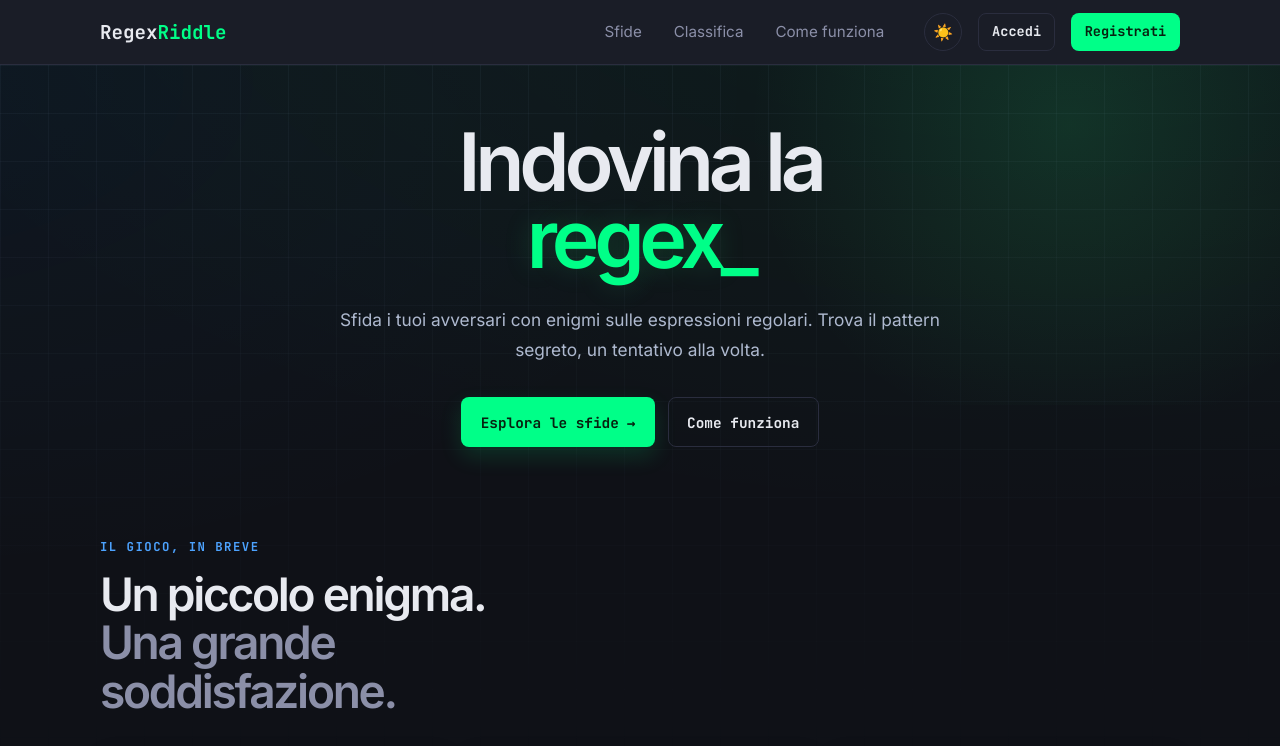
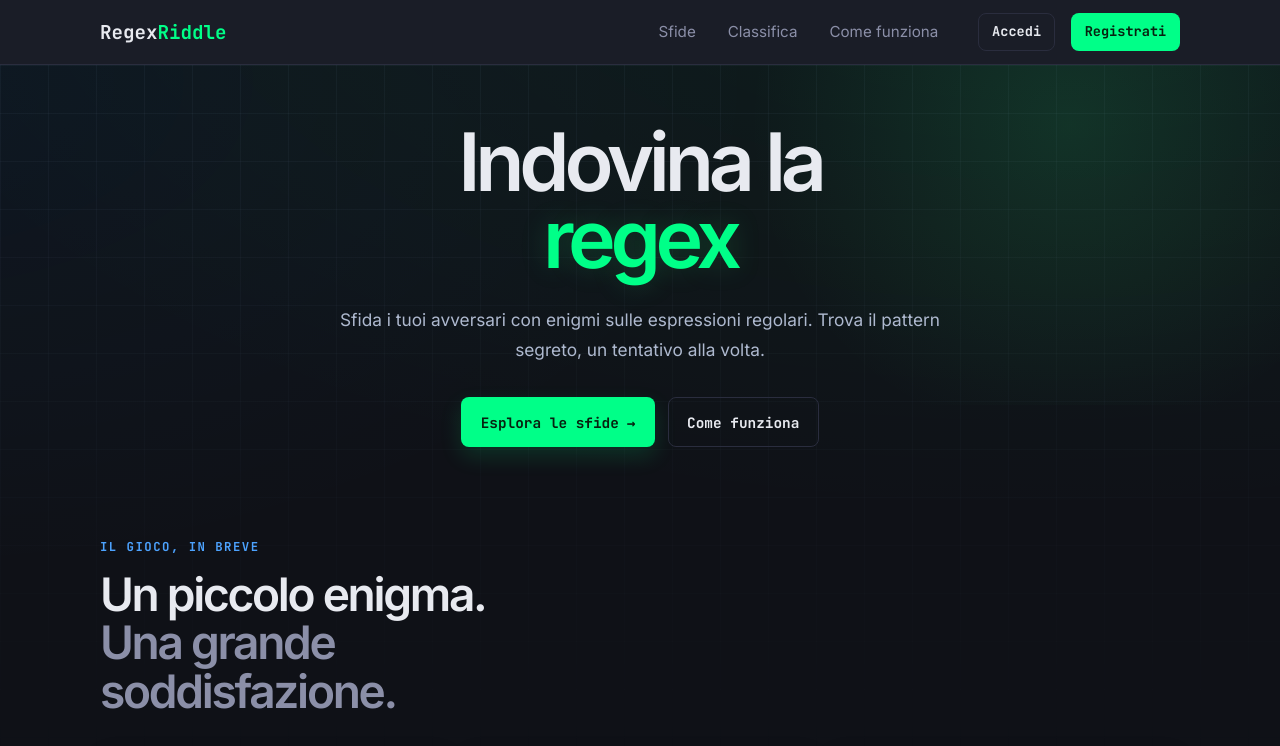
Before and after one commit to Ivandragon003/REGEXRIDDLE, an Angular app in the folder frontend/: page / in a window 1280 px wide. Shown: the top 746 px of the page. Built offline with nearby package versions, Linux system fonts and the light colour scheme.

Commit message:
Remove light theme and blinking cursor

```diff
--- a/frontend/src/app/core/theme.service.ts
+++ /dev/null
@@ -1,26 +0,0 @@
-import { Injectable, signal } from '@angular/core';
-
-export type Theme = 'dark' | 'light';
-
-function getInitialTheme(): Theme {
-  const stored = localStorage.getItem('theme');
-  if (stored === 'light' || stored === 'dark') return stored;
-  return 'dark';
-}
-
-@Injectable({ providedIn: 'root' })
-export class ThemeService {
-  private themeSignal = signal<Theme>(getInitialTheme());
-  readonly theme = this.themeSignal.asReadonly();
-
-  constructor() {
-    document.documentElement.setAttribute('data-theme', this.themeSignal());
-  }
-
-  toggleTheme(): void {
-    const next: Theme = this.themeSignal() === 'dark' ? 'light' : 'dark';
-    this.themeSignal.set(next);
-    document.documentElement.setAttribute('data-theme', next);
-    localStorage.setItem('theme', next);
-  }
-}
--- a/frontend/src/app/navbar/navbar.component.css
+++ b/frontend/src/app/navbar/navbar.component.css
@@ -55,26 +55,6 @@
   display: flex;
   align-items: center;
   gap: 1rem;
-}
-
-.iconButton {
-  display: inline-flex;
-  align-items: center;
-  justify-content: center;
-  width: 38px;
-  height: 38px;
-  border-radius: 50%;
-  border: 1px solid var(--border);
-  background: transparent;
-  color: var(--text-primary);
-  cursor: pointer;
-  font-size: 1rem;
-  transition: border-color 0.2s ease, color 0.2s ease;
-}
-
-.iconButton:hover {
-  border-color: var(--accent2);
-  color: var(--accent2);
 }
 
 .userMenu {
--- a/frontend/src/app/navbar/navbar.component.html
+++ b/frontend/src/app/navbar/navbar.component.html
@@ -24,15 +24,6 @@
         </div>
 
         <div class="actions">
-          <button
-            class="iconButton"
-            (click)="themeService.toggleTheme()"
-            [attr.aria-label]="themeService.theme() === 'dark' ? 'Passa al tema chiaro' : 'Passa al tema scuro'"
-            [title]="themeService.theme() === 'dark' ? 'Tema chiaro' : 'Tema scuro'"
-          >
-            {{ themeService.theme() === 'dark' ? '☀️' : '🌙' }}
-          </button>
-
           <ng-container *ngIf="auth.isAuthenticated(); else guestLinks">
             <div class="userMenu" data-user-menu>
               <button
--- a/frontend/src/app/navbar/navbar.component.ts
+++ b/frontend/src/app/navbar/navbar.component.ts
@@ -2,7 +2,6 @@ import { CommonModule } from '@angular/common';
 import { Component, HostListener, ElementRef, inject, signal } from '@angular/core';
 import { Router, RouterLink, RouterLinkActive } from '@angular/router';
 import { AuthService } from '../core/auth.service';
-import { ThemeService } from '../core/theme.service';
 import { AvatarComponent } from '../shared/avatar/avatar.component';
 
 @Component({
@@ -17,8 +16,6 @@ export class NavbarComponent {
   private elementRef = inject(ElementRef);
 
   auth = inject(AuthService);
-  themeService = inject(ThemeService);
-
   menuOpen = signal(false);
   dropdownOpen = signal(false);
 
--- a/frontend/src/app/pages/landing/landing.component.css
+++ b/frontend/src/app/pages/landing/landing.component.css
@@ -2,7 +2,7 @@
   display: block;
 }
 
-/* The navbar is part of normal document flow, so this starts directly beneath it. */
+/* La barra di navigazione è nel flusso normale del documento, quindi questa sezione inizia subito sotto. */
 .landing-page {
   position: relative;
   isolation: isolate;
--- a/frontend/src/app/pages/landing/landing.component.html
+++ b/frontend/src/app/pages/landing/landing.component.html
@@ -3,7 +3,7 @@
     <div class="hero-copy">
       <h1 id="landing-title" class="title">
         Indovina la<br />
-        <span class="accent">regex</span><span class="cursor-blink" aria-hidden="true"></span>
+        <span class="accent">regex</span>
       </h1>
       <p class="subtitle">
         Sfida i tuoi avversari con enigmi sulle espressioni regolari. Trova il pattern segreto,
--- a/frontend/src/styles.css
+++ b/frontend/src/styles.css
@@ -25,46 +25,6 @@
   --accent2: #4da3ff;
   --accent2-tint: rgba(77, 163, 255, 0.1);
   --accent2-border-soft: rgba(77, 163, 255, 0.4);
-}
-
-:root[data-theme="light"] {
-  --bg-primary: #e8ebf2;
-  --bg-secondary: #dde2ec;
-  --bg-card: #fbfcfe;
-  --accent: #0a9d63;
-  --accent-dim: #088a56;
-  --danger: #d63a3a;
-  --warning: #c77a00;
-  --text-primary: #1b1f2a;
-  --text-muted: #5c6478;
-  --border: #ccd2de;
-  --shadow: 0 6px 20px rgba(25, 35, 60, 0.1);
-  --glow: 0 0 16px rgba(10, 157, 99, 0.18);
-  --accent-tint-weak: rgba(10, 157, 99, 0.06);
-  --accent-tint: rgba(10, 157, 99, 0.08);
-  --accent-tint-strong: rgba(10, 157, 99, 0.1);
-  --accent-ring: rgba(10, 157, 99, 0.14);
-  --accent-border-soft: rgba(10, 157, 99, 0.35);
-  --danger-tint: rgba(214, 58, 58, 0.08);
-  --danger-border-soft: rgba(214, 58, 58, 0.35);
-  --alert-error-text: #8a2323;
-  --accent2: #2f6fd6;
-  --accent2-tint: rgba(47, 111, 214, 0.08);
-  --accent2-border-soft: rgba(47, 111, 214, 0.35);
-}
-
-:root[data-theme="light"] body {
-  background-image:
-    radial-gradient(
-      1200px 600px at 80% -10%,
-      rgba(10, 157, 99, 0.08),
-      transparent
-    ),
-    radial-gradient(
-      900px 500px at -10% 10%,
-      rgba(40, 110, 200, 0.06),
-      transparent
-    );
 }
 
 * {
@@ -438,21 +398,9 @@ kbd,
   }
 }
 
-.cursor-blink::after {
-  content: "_";
-  color: var(--accent);
-  animation: blink 1s steps(1) infinite;
-}
-
 @keyframes spin {
   to {
     transform: rotate(360deg);
-  }
-}
-
-@keyframes blink {
-  50% {
-    opacity: 0;
   }
 }
 
```
Also changed, not shown: 1 other file (tests, documents, lock files or other folders).
